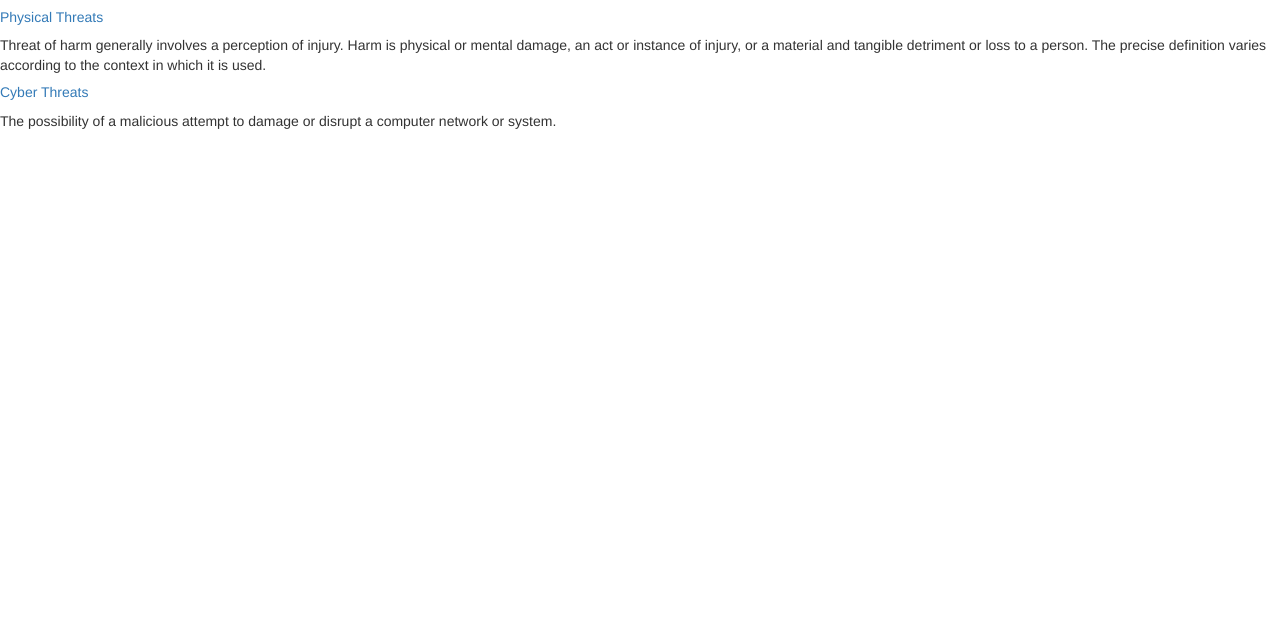
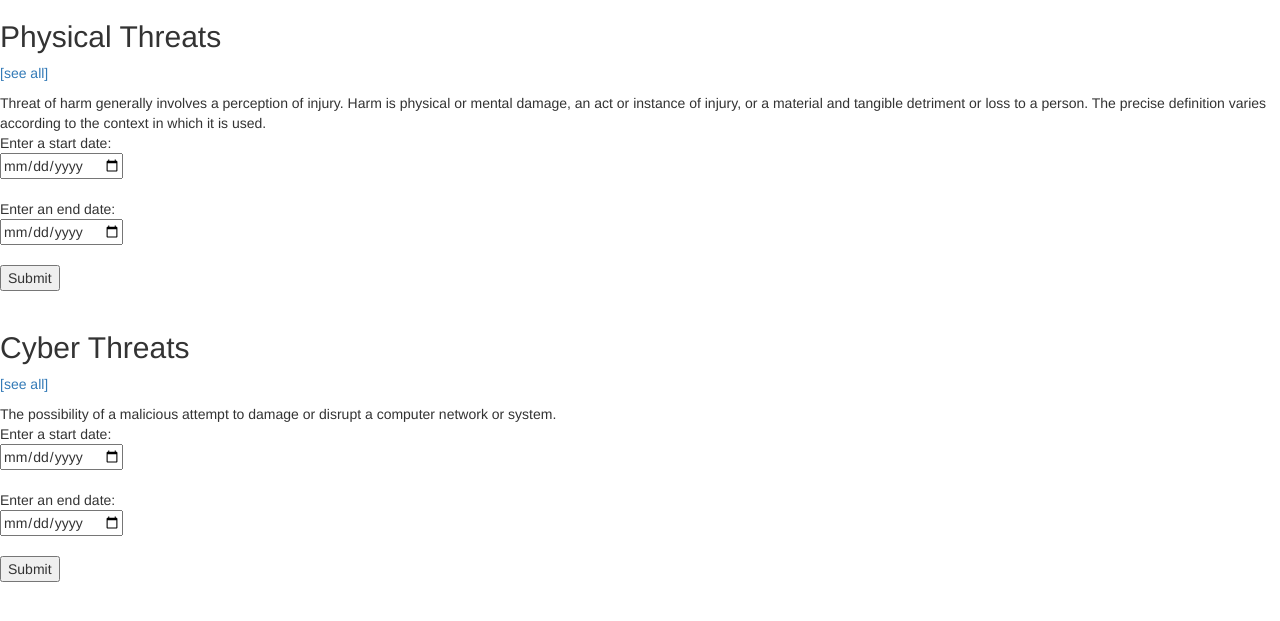
Before and after one commit to mike-del/cyIntel_reports_django, a Django app: page /reports/ in a window 1280 px wide. Shown: the top 621 px of the page. Run offline with Django 3.2, Linux system fonts and the light colour scheme; data comes from the database, SQL or seed files in the repository; both versions use the stored data as it was after the commit; some libraries are stand-ins or nearby versions.

Commit message:
Added new date search

```diff
--- a/cyIntel/reports/models.py
+++ b/cyIntel/reports/models.py
@@ -13,6 +13,7 @@ class Subject(models.Model):
 class Report(models.Model):
     title = models.CharField(max_length=255)
     created_at = models.DateTimeField(auto_now_add=True)
+    date = models.DateField(auto_now=False)
     order = models.IntegerField(default=0)
     subject = models.ForeignKey(Subject)
     content = models.TextField(blank=True, default='')
@@ -23,22 +24,5 @@ class Report(models.Model):
     def __str__(self):
         return self.title
 
-
-# class Report_Text(Report_Step):
-#     content = models.TextField(blank=True, default='')
-
-#     def get_absolute_url(self):
-#         return reverse('reports:report_text', kwargs={
-#                 'subject_pk': self.subject_id,
-#                 'report_step_pk': self.id
-#             })
-
-
-# class Report(Report_Step):
-#     conclusion = models.TextField()
-
-#     def get_absolute_url(self):
-#         return reverse('reports:report', kwargs={
-#                 'subject_course_pk': self.course_id,
-#                 'report_step_pk': self.id
-#             })
+    def get_absolute_url(self):
+        return reverse('reports:subject_reports', kwargs={'pk':self.pk})
--- a/cyIntel/reports/templates/reports/subject_list.html
+++ b/cyIntel/reports/templates/reports/subject_list.html
@@ -1,11 +1,31 @@
 {% extends "layout.html" %}
+
 
 {% block title %}All{% endblock %}
 
+
 {% block content %}
+
     {%  for subject in subject_list %}
-        <h5><a href="{% url 'reports:report_detail' pk=subject.pk %}">{{ subject.title }}</a></h5>
+
+        <h2>{{ subject.title }}</h2>
+        <p><a href="{% url 'reports:subject_reports' pk=subject.pk %}">[see all]</a></p>
 
         {{ subject.description }}
+        <form method="GET" action="{% url 'reports:subject_reports' pk=subject.pk %}">
+
+			{% csrf_token %}
+			Enter a start date:<br>
+			<input type="date" name="start_date"><br><br>
+
+			Enter an end date:<br>
+			<input type="date" name="end_date"><br><br>
+
+			<input type="submit">
+
+		</form>
+		<br>
+
     {% endfor %}
+
 {% endblock %}
--- a/cyIntel/reports/urls.py
+++ b/cyIntel/reports/urls.py
@@ -4,9 +4,6 @@ from . import views
 
 urlpatterns = [
     url(r'^$', views.subject_list, name='subject_list'),
-    # url(r'(?P<subject_pk>\d+)/t(?P<report_step_pk>\d+)/$',
-    # 	views.report_text_detail, name='report_text'),
-    url(r'(?P<pk>\d+)/$',views.report_detail, name='report_detail'),
-    # url(r'(?P<pk>\d+)/$', views.subject_detail, name='subject_detail'),
+    url(r'(?P<pk>\d+)/',views.subject_reports, name='subject_reports'),
 
 ]
--- a/cyIntel/reports/views.py
+++ b/cyIntel/reports/views.py
@@ -1,19 +1,22 @@
-from itertools import chain
-
-from django.contrib import messages
-from django.contrib.auth.decorators import login_required
-from django.http import HttpResponseRedirect
-from django.shortcuts import get_object_or_404, render
+from django.shortcuts import render
 
 from . import models
 
+def subject_list(request):
+	'''Lists all available subjects'''
+	subject_list = models.Subject.objects.all()
+	return render(request, 'reports/subject_list.html',
+		{'subject_list': subject_list})
 
-def subject_list(request):
-    subject_list = models.Subject.objects.all()
-    return render(request, 'reports/subject_list.html',
-    	{'subject_list': subject_list})
-
-
-def report_detail(request, pk):
-	reports = models.Report.objects.filter(subject=pk)
-	return render(request, 'reports/report_detail.html', {'reports': reports})
+def subject_reports(request, pk):
+	'''Show all or a selected date range of
+	reports for a given subject'''
+	start_date = request.GET.get('start_date')
+	end_date = request.GET.get('end_date')
+	if end_date:
+		reports = models.Report.objects.filter(
+		date__range=[start_date, end_date], subject=pk)
+	else:
+		reports = models.Report.objects.filter(subject=pk)
+	return render(request, 'reports/subject_reports.html',
+		{'reports': reports})
--- a/cyIntel/templates/layout.html
+++ b/cyIntel/templates/layout.html
@@ -1,4 +1,5 @@
 <!DOCTYPE html>
+{% load static from staticfiles %}
 <html lang="en">
   <head>
     <meta charset="utf-8">
```
Also changed, not shown: cyIntel/reports/templates/reports/layout.html (added, +23 -0 lines), cyIntel/reports/templates/reports/report_text_detail.html (deleted, +0 -11 lines), cyIntel/reports/templates/reports/subject_detail.html (deleted, +0 -24 lines), cyIntel/reports/templates/reports/subject_reports.html (renamed from cyIntel/reports/templates/reports/report_detail.html, +10 -1 lines), cyIntel/db.sqlite3, cyIntel/reports/admin.py (line endings or trailing spaces), cyIntel/reports/migrations/0007_report_date.py (added), cyIntel/reports/migrations/0008_auto_20170327_1654.py (added).
